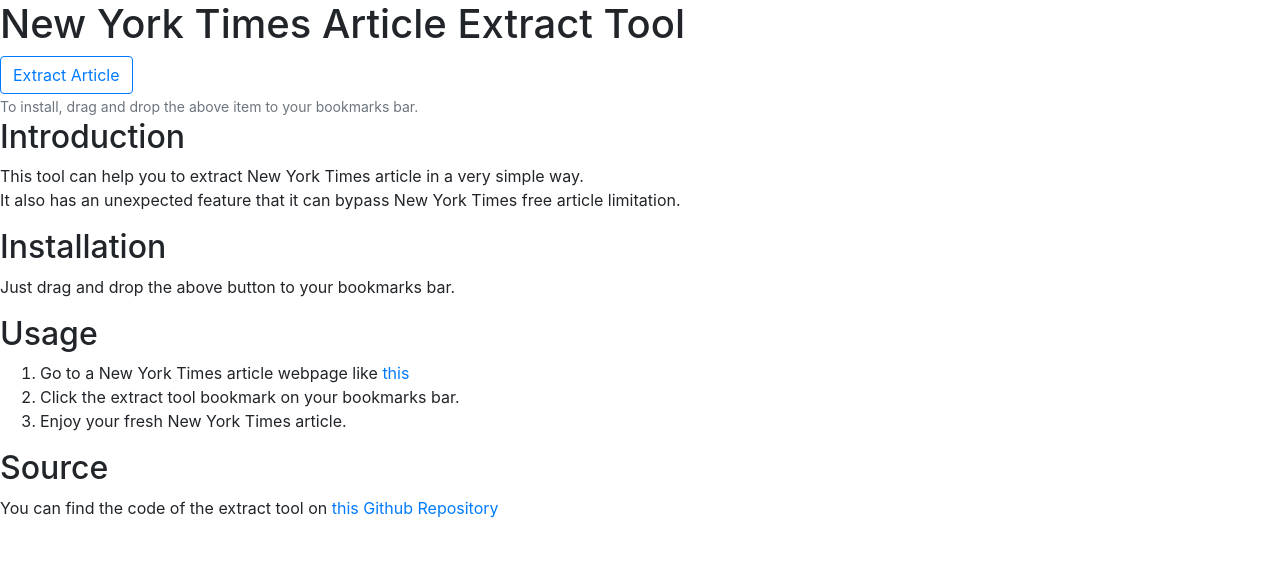
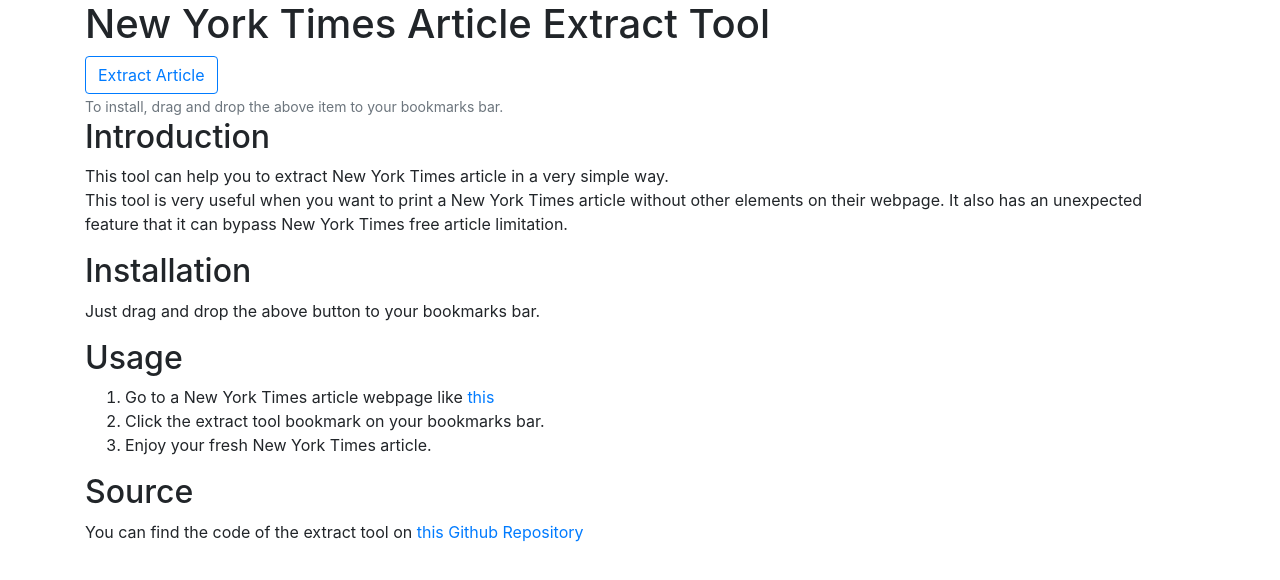
Before and after one commit to JacobLinCool/New-York-Times-Article-Extract-Tool, a plain HTML site: page index.html in a window 1280 px wide. Drawn offline with nearby package versions, Linux system fonts and the light colour scheme.

Commit message:
Update index.html

```diff
--- a/index.html
+++ b/index.html
@@ -7,13 +7,14 @@
     <link rel="stylesheet" href="https://bootswatch.com/_vendor/bootstrap/dist/css/bootstrap.min.css">
   </head>
   <body>
-    <div>
+    <div class="container">
       <h1>New York Times Article Extract Tool</h1>
       <a id="tool" class="btn btn-outline-primary">Extract Article</a> <br>
       <small class="text-muted">To install, drag and drop the above item to your bookmarks bar.</small> <br>
       <h2>Introduction</h2>
       <p>
       This tool can help you to extract New York Times article in a very simple way. <br>
+      This tool is very useful when you want to print a New York Times article without other elements on their webpage.
       It also has an unexpected feature that it can bypass New York Times free article limitation.
       </p>
       <h2>Installation</h2>
```
